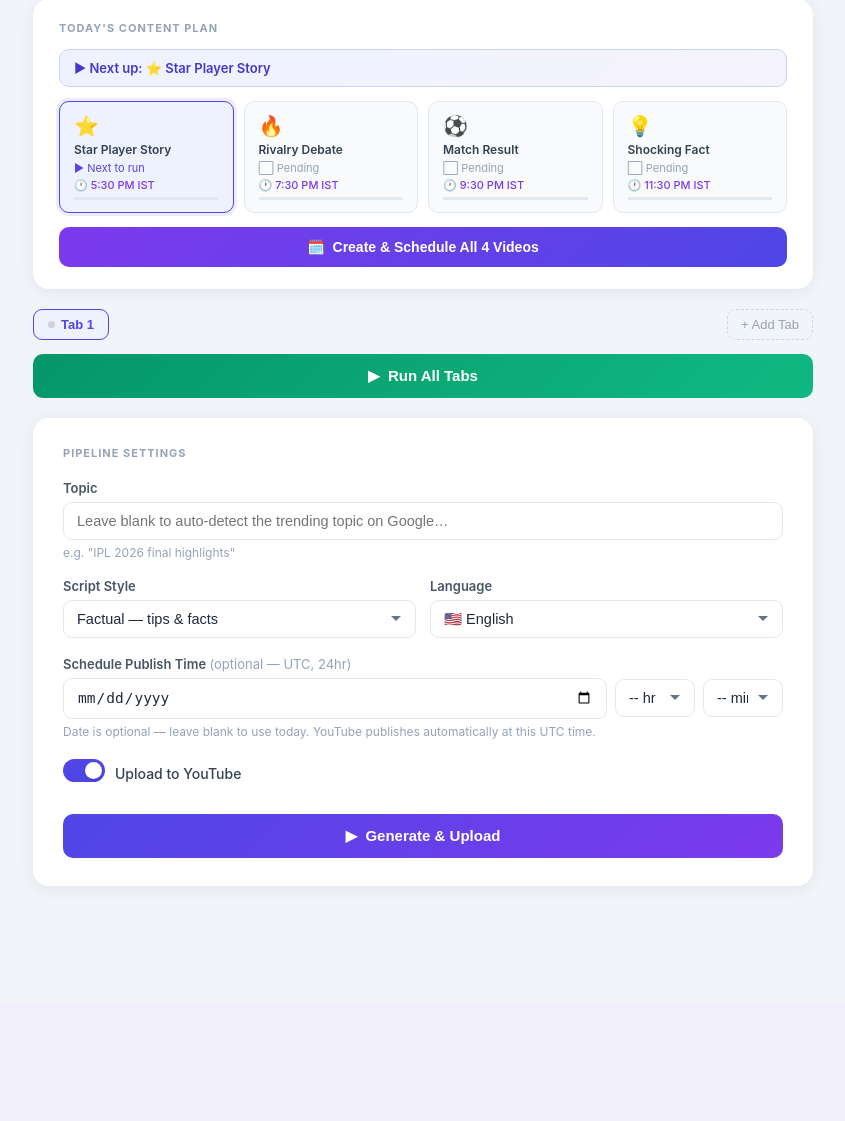
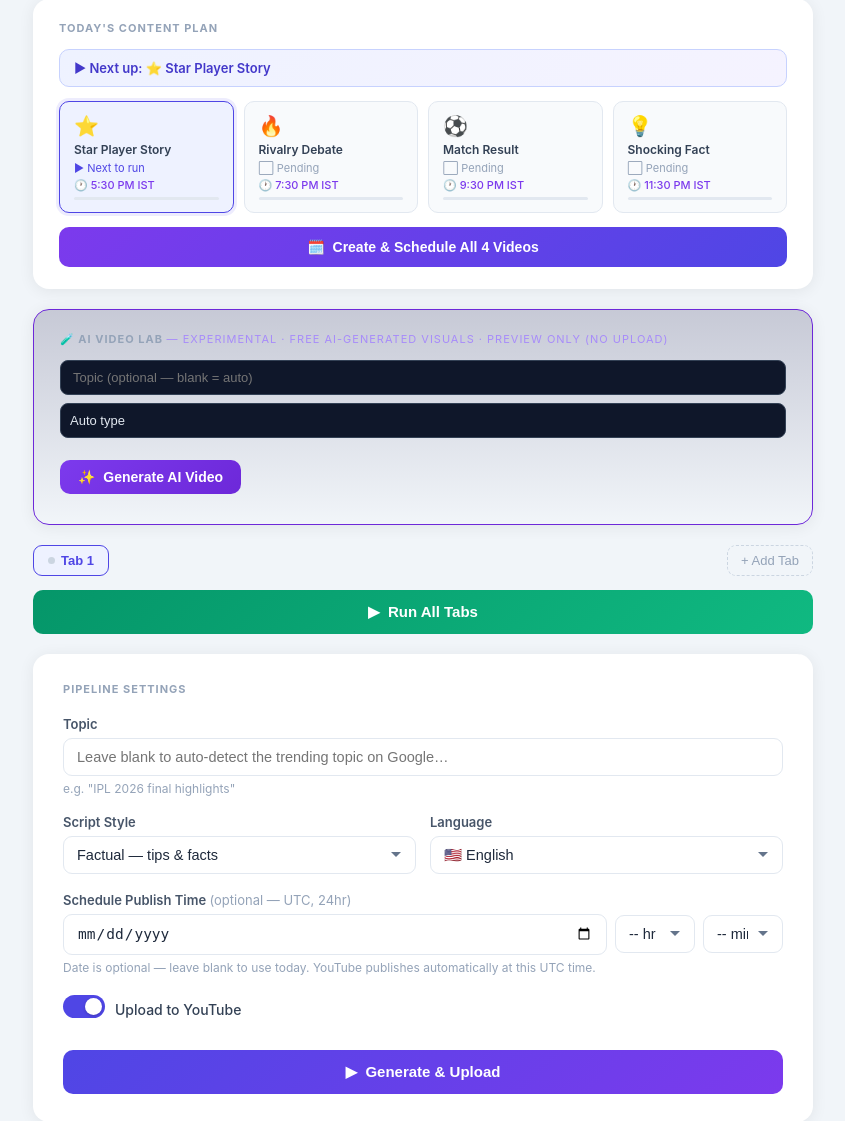
Before and after one commit to pranshukatyal14/yt-automate, a Flask app: page / in a window 1280 px wide. Shown: the part 151-1272 px from the top of the page, without its empty margins (217-1062 px from the left). Before the commit the page ends 1040 px from the top, so only its background shows below. Run offline with Flask 3, Linux system fonts and the light colour scheme; data that the repository does not hold is empty.

Commit message:
Add AI Video Lab — isolated experimental section, free AI visuals
Separate UI section to generate Shorts with free Pollinations AI football
scene images instead of stock footage. Completely isolated from the live
pipeline:
- use_ai_images flag defaults False everywhere → normal "Run All" path is
  byte-for-byte unchanged.
- New /api/generate-ai-video endpoint forces upload=False (preview only) +
  /api/ai-video-file/<id> to stream the result.
- New AI Video Lab UI card (topic + type + generate + inline preview).
- src/video/ai_images.py: generic cinematic football scenes only (no real
  player names — those render as surreal garbage). Hard try/except → falls
  back to stock, can't break a run. Requests 8 unique images, spaced 0.6s to
  avoid Pollinations throttling; slot system cycles them with Ken Burns.

Tested end-to-end: generated a real-data-grounded preview ("Germany 4-5
Paraguay") with AI images, no upload. Existing pipeline untouched.

Co-Authored-By: Claude Opus 4.8 (1M context) <noreply@anthropic.com>

```diff
--- a/src/orchestrator.py
+++ b/src/orchestrator.py
@@ -186,6 +186,7 @@ def run_pipeline(
     publish_at: str | None = None,
     video_type: str | None = None,
     avoid_topics: list[str] | None = None,
+    use_ai_images: bool = False,
 ) -> dict:
     """
     Execute the full video generation pipeline.
@@ -338,6 +339,7 @@ def run_pipeline(
             output_filename=f"{run_id}_final",
             lang=lang,
             hook_text=script.get("hook"),
+            use_ai_images=use_ai_images,
         )
 
         repo.set_video(doc_id, str(video_path))
--- a/src/web/app.py
+++ b/src/web/app.py
@@ -132,6 +132,7 @@ def _run_pipeline_bg(run_id: str, data: dict) -> None:
             publish_at=publish_at,
             video_type=data.get("video_type") or None,
             avoid_topics=data.get("avoid_topics") or None,
+            use_ai_images=data.get("use_ai_images", False),
         )
 
         # Keep only JSON-safe scalar fields
@@ -331,6 +332,40 @@ def start_run():
     return jsonify({"run_id": run_id})
 
 
+# ── AI-image video (EXPERIMENTAL, separate from the main pipeline) ─────────────
+# Generates a preview Short using free Pollinations AI football scene images
+# instead of stock footage. Does NOT upload — produces a local file to review.
+@app.route("/api/generate-ai-video", methods=["POST"])
+def generate_ai_video():
+    data = request.get_json(force=True) or {}
+    run_id = uuid.uuid4().hex[:8]
+    job = {
+        "topic":         (data.get("topic") or "").strip() or None,
+        "video_type":    data.get("video_type") or None,
+        "style":         data.get("style", "story"),
+        "lang":          data.get("lang", "en"),
+        "upload":        False,          # never auto-upload — preview only
+        "use_ai_images": True,           # the whole point of this section
+    }
+    t = threading.Thread(target=_run_pipeline_bg, args=(run_id, job), daemon=True)
+    with _lock:
+        _runs[run_id] = {"status": "running", "stage": 0, "progress": {},
+                         "logs": [], "result": {}, "error": "", "_thread": t}
+    t.start()
+    return jsonify({"run_id": run_id})
+
+
+@app.route("/api/ai-video-file/<run_id>")
+def ai_video_file(run_id: str):
+    from flask import send_file, abort
+    with _lock:
+        run = _runs.get(run_id)
+    path = (run or {}).get("result", {}).get("video_path")
+    if not path or not Path(path).exists():
+        return abort(404)
+    return send_file(Path(path).resolve(), mimetype="video/mp4")
+
+
 @app.route("/api/status/<run_id>")
 def get_status(run_id: str):
     with _lock:
--- a/src/web/templates/index.html
+++ b/src/web/templates/index.html
@@ -464,6 +464,26 @@
     <button class="btn-run-all-today" id="runAllTodayBtn" onclick="runAllToday()">
       🗓️&nbsp; Create &amp; Schedule All 4 Videos
     </button>
+  </div>
+
+  <!-- ── AI Video Lab (experimental, separate from main pipeline) ── -->
+  <div class="plan-card" id="aiVideoLab" style="border:1px solid #6d28d9;background:linear-gradient(180deg,#1e1b4b33,#0000);">
+    <div class="plan-title">🧪 AI Video Lab <span style="font-size:11px;color:#a78bfa;font-weight:400;">— experimental · free AI-generated visuals · preview only (no upload)</span></div>
+    <div style="display:flex;gap:8px;flex-wrap:wrap;align-items:center;margin:8px 0;">
+      <input type="text" id="aiTopic" placeholder="Topic (optional — blank = auto)" style="flex:1;min-width:220px;padding:9px 12px;border-radius:8px;border:1px solid #334155;background:#0f172a;color:#e2e8f0;font-size:13px;" />
+      <select id="aiType" style="padding:9px;border-radius:8px;border:1px solid #334155;background:#0f172a;color:#e2e8f0;font-size:13px;">
+        <option value="">Auto type</option>
+        <option value="player_story">Player story</option>
+        <option value="debate">Debate</option>
+        <option value="match_result">Match result</option>
+        <option value="fact">Fact</option>
+      </select>
+      <button class="btn-run-all-today" id="aiGenBtn" onclick="generateAiVideo()" style="background:linear-gradient(135deg,#7c3aed,#6d28d9);width:auto;padding:9px 18px;">
+        ✨&nbsp; Generate AI Video
+      </button>
+    </div>
+    <div id="aiStatus" style="font-size:13px;color:#94a3b8;"></div>
+    <video id="aiPreview" controls playsinline class="hidden" style="width:100%;max-width:340px;border-radius:10px;margin-top:10px;display:block;"></video>
   </div>
 
   <!-- ── Tab bar ── -->
@@ -936,6 +956,47 @@
   let runAllId    = null;
   let runAllTimer = null;
 
+  // ── AI Video Lab (experimental, isolated from main pipeline) ──────────────
+  async function generateAiVideo() {
+    const btn    = document.getElementById('aiGenBtn');
+    const status = document.getElementById('aiStatus');
+    const prev   = document.getElementById('aiPreview');
+    btn.disabled = true; btn.textContent = '⏳ Generating…';
+    prev.classList.add('hidden');
+    status.textContent = 'Starting — generating AI script, voice & images…';
+    try {
+      const body = {
+        topic:      document.getElementById('aiTopic').value,
+        video_type: document.getElementById('aiType').value,
+      };
+      const r = await fetch('/api/generate-ai-video', {
+        method: 'POST', headers: {'Content-Type':'application/json'}, body: JSON.stringify(body),
+      });
+      const { run_id } = await r.json();
+      const stageNames = {1:'Script',2:'Voiceover',3:'Captions',4:'AI images + render',5:'Finalising',6:'Done'};
+      const poll = setInterval(async () => {
+        const s = await (await fetch('/api/status/' + run_id)).json();
+        const ed = (s.progress && s.progress.editing) ? ` (${s.progress.editing}%)` : '';
+        status.textContent = `${stageNames[s.stage] || 'Working'}…${ed}`;
+        if (s.status === 'complete') {
+          clearInterval(poll);
+          btn.disabled = false; btn.textContent = '✨ Generate AI Video';
+          status.innerHTML = '✅ Done — preview below (not uploaded). Topic: <b>' +
+            ((s.result && s.result.topic) || '—') + '</b>';
+          prev.src = '/api/ai-video-file/' + run_id + '?t=' + Date.now();
+          prev.classList.remove('hidden');
+        } else if (s.status === 'failed' || s.status === 'error') {
+          clearInterval(poll);
+          btn.disabled = false; btn.textContent = '✨ Generate AI Video';
+          status.textContent = '❌ Failed: ' + (s.error || 'unknown error');
+        }
+      }, 2500);
+    } catch (e) {
+      btn.disabled = false; btn.textContent = '✨ Generate AI Video';
+      status.textContent = '❌ ' + e;
+    }
+  }
+
   async function runAllToday() {
     const btn = document.getElementById('runAllTodayBtn');
     btn.disabled    = true;
```
Also changed, not shown: src/video/ai_images.py (added, +68 -0 lines), src/video/video_editor.py (+39 -11 lines).
